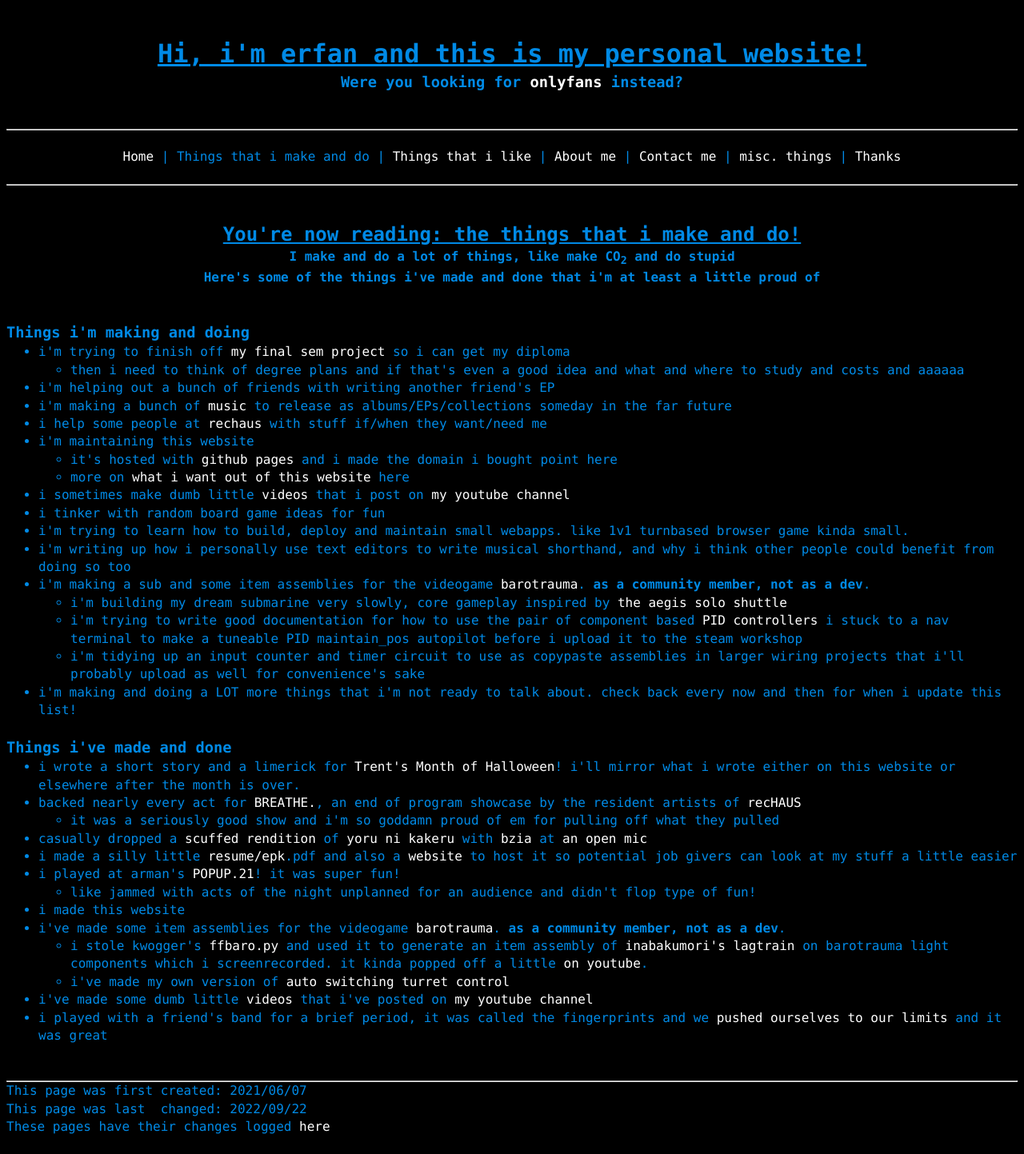
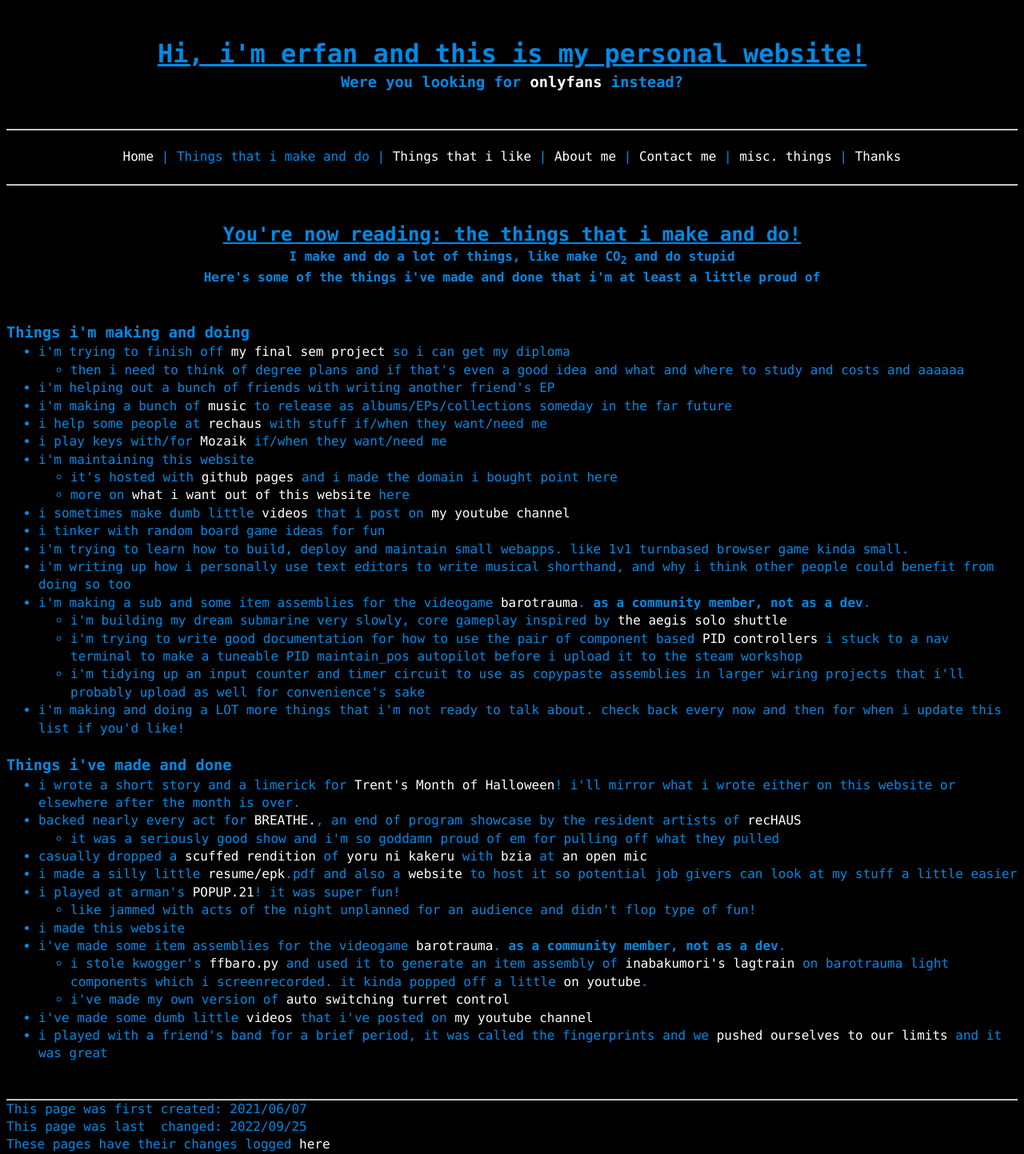
Before and after one commit to a-erfan-aa/a-erfan-aa.github.io, a Jekyll site: the page built from things-i-make.html, in a window 1280 px wide. Shown: the whole page at 80% size. Built offline with Jekyll 4.4.1, drawn with Linux system fonts in a browser that asks for light colours; before the commit the page ends 1420 px from its top, so only the background shows below that.

Commit message:
Add gigs with mozaik to things-i-make.html
Also small edit to be a lil less pushy about checking back every now and again.

Also update lastChanged

```diff
--- a/things-i-make.html
+++ b/things-i-make.html
@@ -3,7 +3,7 @@
 title: Things that i make
 description: I make and do things, here's some of it
 firstCreated: 2021/06/07
-lastChanged: 2022/09/22
+lastChanged: 2022/09/25
 ---
 <!-- title and subtitle-->
 <div>
@@ -28,6 +28,7 @@
 		<li>i'm helping out a bunch of friends with writing another friend's EP</li>
 		<li>i'm making a bunch of <a href="/things-i-make/music">music</a> to release as albums/EPs/collections someday in the far future</li>
 		<li>i help some people at <a href="https://www.youtube.com/channel/UCzsyqQcY76GpKdgNEb1xYZg">rechaus</a> with stuff if/when they want/need me</li>
+		<li>i play keys with/for <a href="https://www.instagram.com/soundofmozaik/">Mozaik</a> if/when they want/need me</li>
 		<li>i'm maintaining this website
 			<ul>
 				<li>it's hosted with <a href="https://pages.github.com/">github pages</a> and i made the domain i bought point here</li>
@@ -45,7 +46,7 @@
 				<li>i'm tidying up an input counter and timer circuit to use as copypaste assemblies in larger wiring projects that i'll probably upload as well for convenience's sake</li>
 			</ul>
 		</li>
-		<li>i'm making and doing a LOT more things that i'm not ready to talk about. check back every now and then for when i update this list!</li>
+		<li>i'm making and doing a LOT more things that i'm not ready to talk about. check back every now and then for when i update this list if you'd like!</li>
 	</ul>
 </div>
 
```
